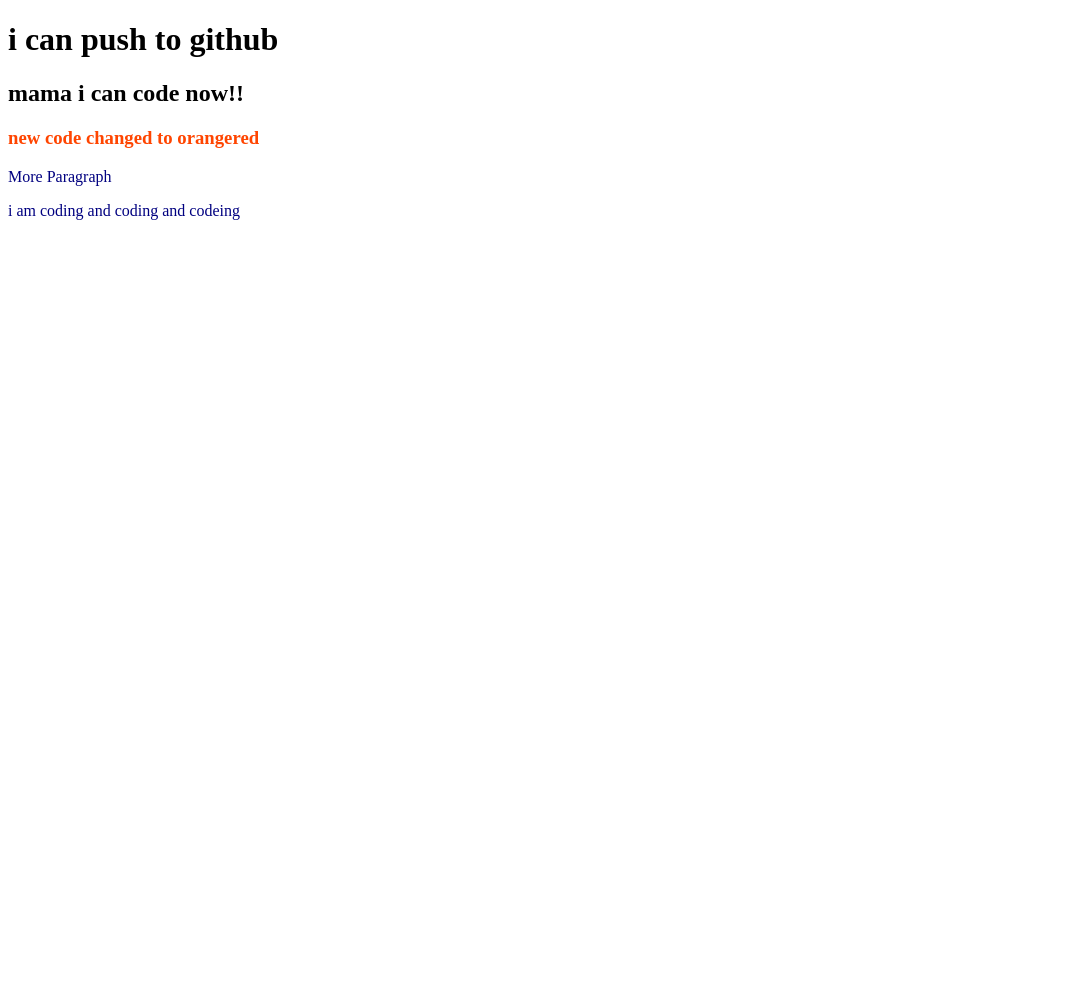
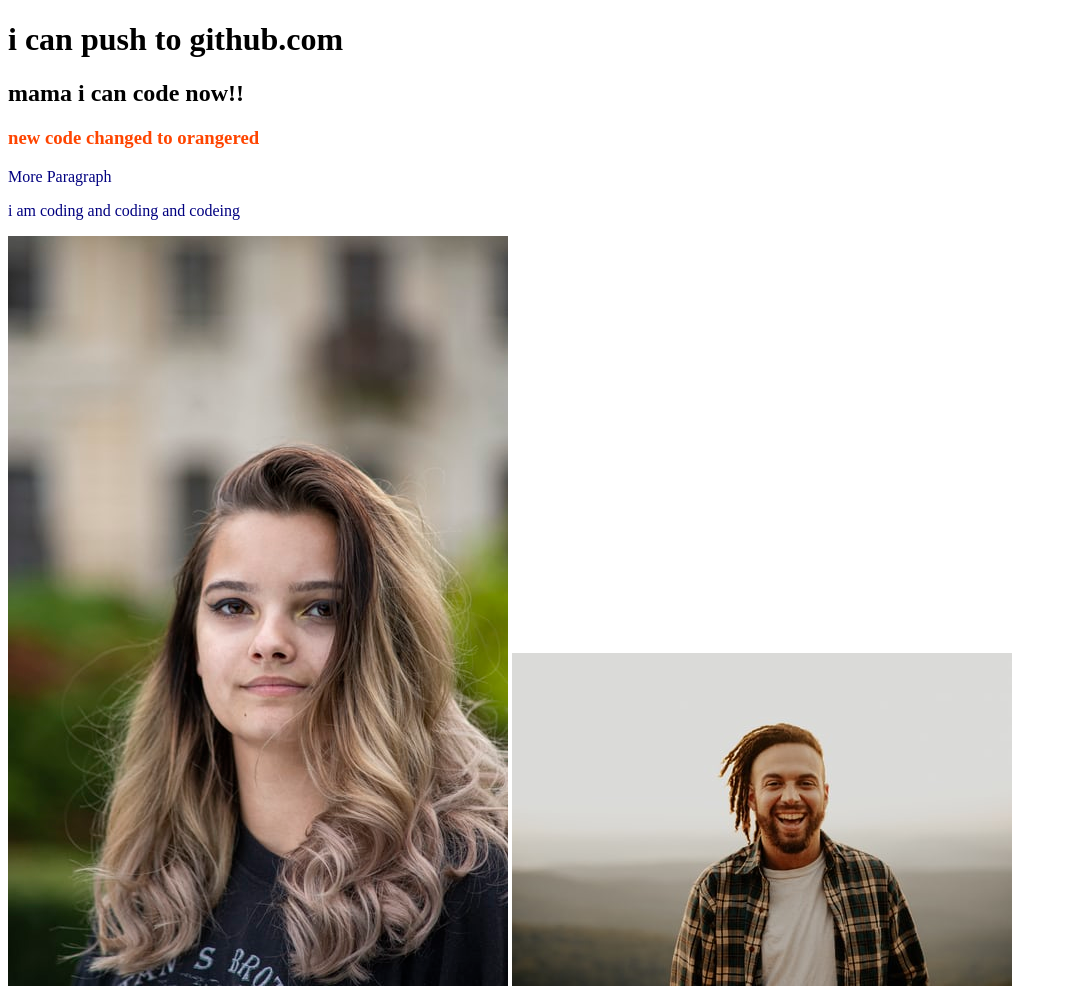
Before and after one commit to JannatulHappy/my-second-repo, a plain HTML site: page index.html in a window 1280 px wide. Shown: the whole page, without its empty margins (0-1067 px from the left). Before the commit the page ends 800 px from the top, so only its background shows below. Drawn offline with Linux system fonts and the light colour scheme.

Commit message:
image added

```diff
--- a/index.html
+++ b/index.html
@@ -8,10 +8,12 @@
     <link rel="stylesheet" href="style.css">
 </head>
 <body>
-    <h1>i can push to github</h1>
+    <h1>i can push to github.com</h1>
     <h2>mama i can code now!!</h2>
     <h3>new code changed to orangered</h3>
     <p>More Paragraph</p>
     <p>i am coding and coding and codeing</p>
+    <img src="14.jpg" alt="">
+    <img src="13.jpg" alt="">
 </body>
 </html>
```
Also changed, not shown: 10.jpg (added), 13.jpg (added), 14.jpg (added), 3.jpg (added), 4.jpg (added), 8.jpg (added), 9.jpg (added).
